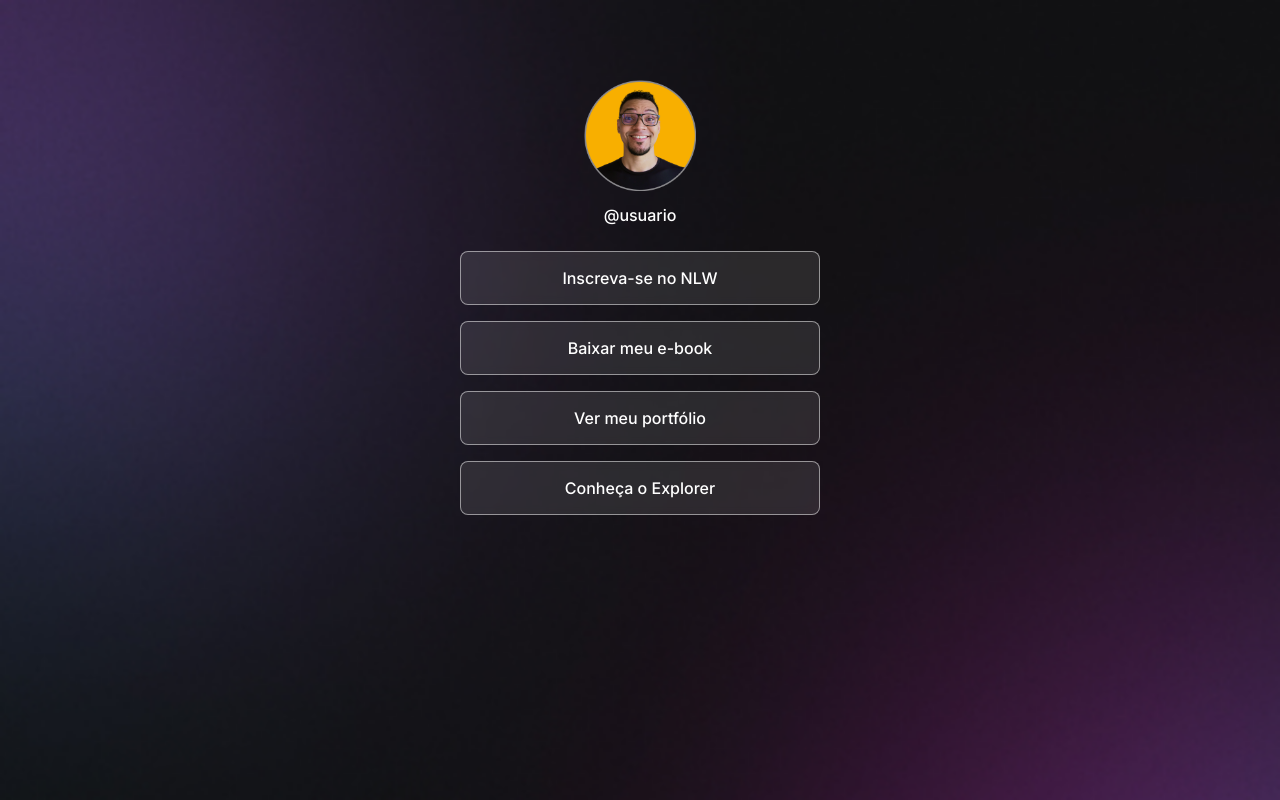
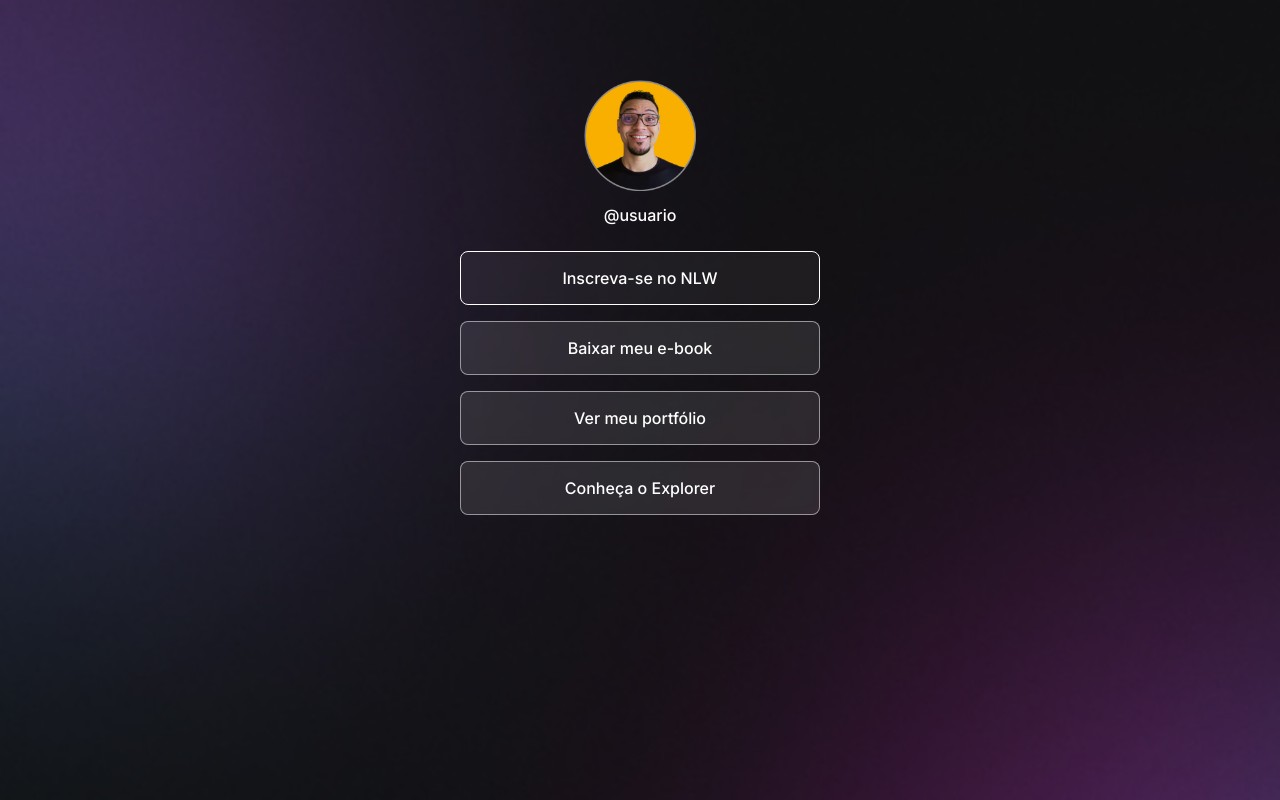
Before and after one commit to eyshilaburiti/DevLinks, a plain HTML site: page index.html in a window 1280 px wide. In both pictures the pointer is over the link "Inscreva-se no NLW". Drawn offline with Linux system fonts and the light colour scheme.

Commit message:
alterando as propriedades com pseudo-selector hover

```diff
--- a/style.css
+++ b/style.css
@@ -84,6 +84,8 @@ ul li a {
   text-decoration: none; /* Retirar linha do link */
   font-weight: 500;
 
+  transition: background 0.2s; /* Transição ao carregar a página */
+
   /* Display flex
    * justify-content: center;
    * - Faz com que os elementos da caixa ul ficam um do lado do outro.
@@ -94,3 +96,9 @@ ul li a {
    * text-align: center;
    */
 }
+
+/* Pseudo-selector */
+ul li a:hover {
+  background: rgba(255, 255, 255, 0.05);
+  border: 1.5px solid white;
+}
```
